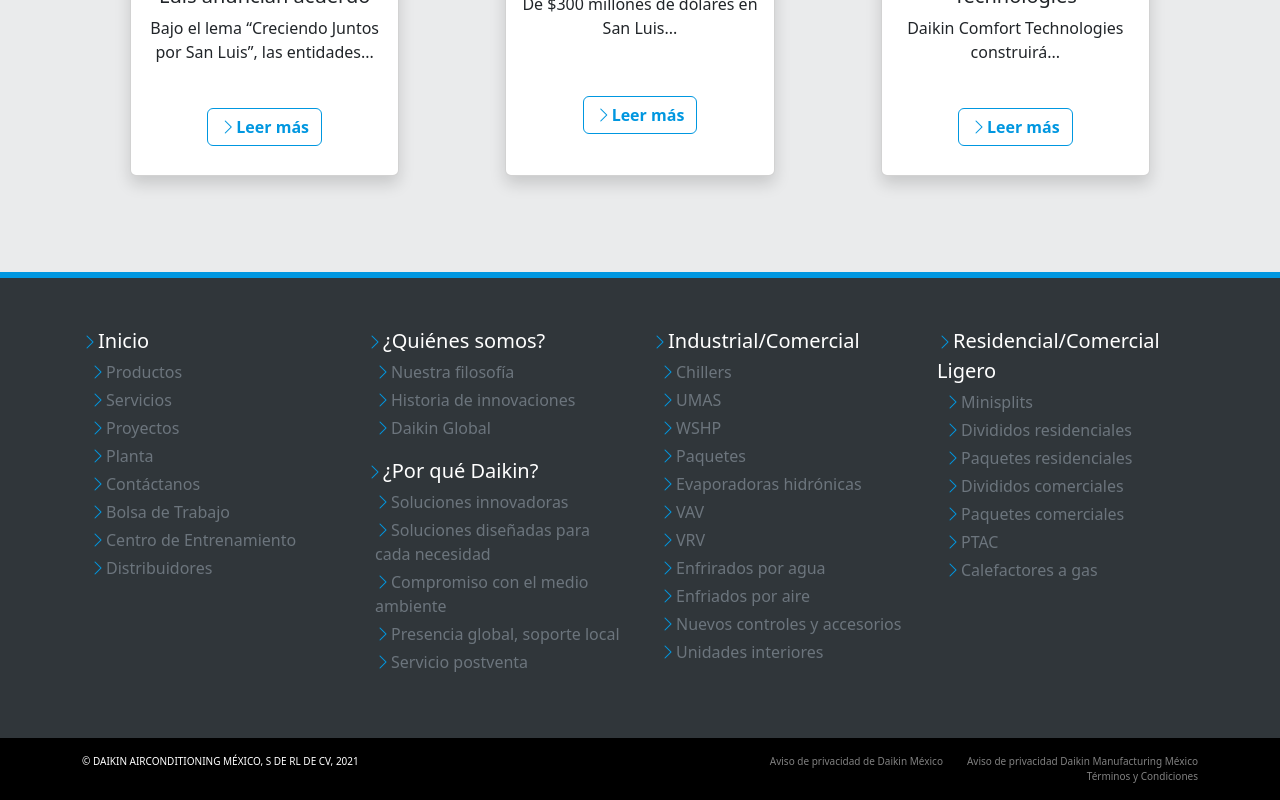
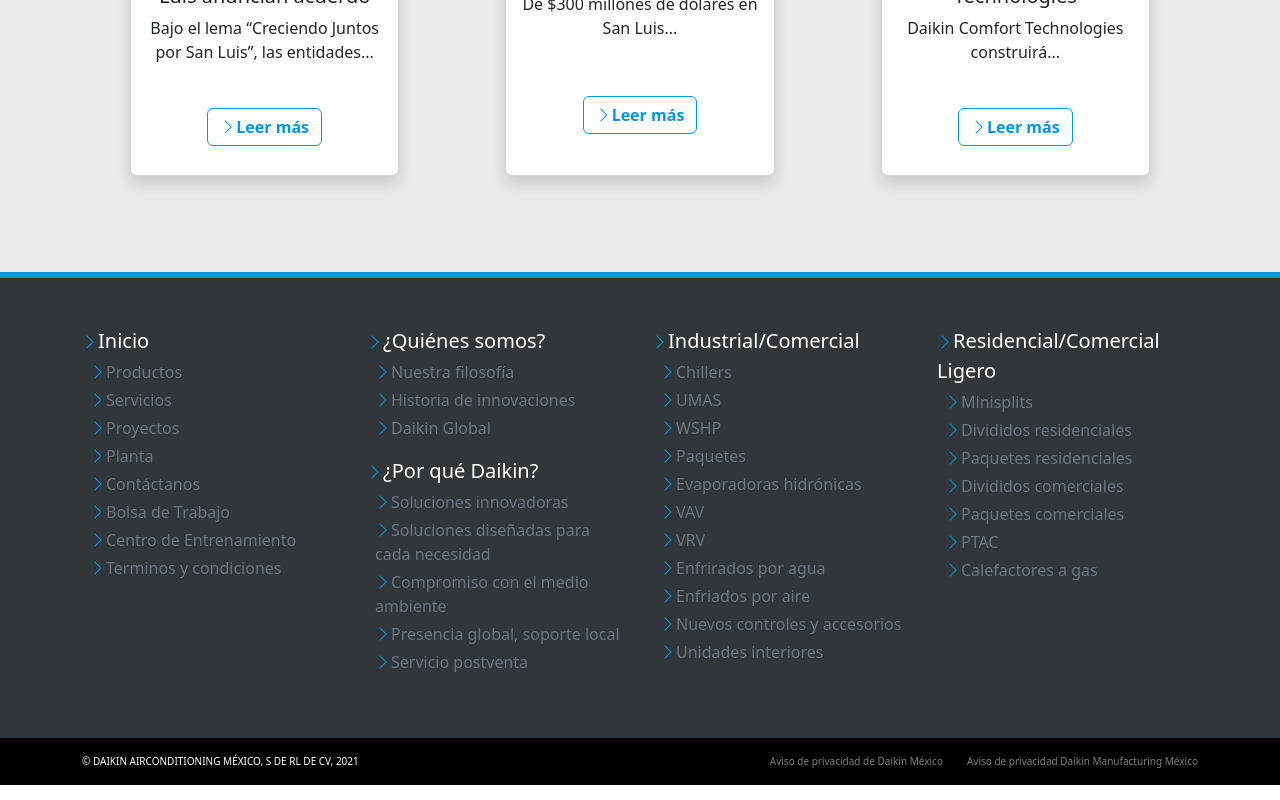
Before and after one commit to rjla-developer/React-Pag-Daikin-Mexico, a React (Create React App) app: page / in a window 1280 px wide. Shown: the part 4605-5405 px from the top of the page. Built offline with nearby package versions, Linux system fonts and the light colour scheme.

Commit message:
Terminos y condiciones, móvido

```diff
--- a/src/components/Footer.js
+++ b/src/components/Footer.js
@@ -58,8 +58,12 @@
               </li>
               <li className="mb-1">
                 <i className="txt-blue bi bi-chevron-right"></i>
-                <a className="text-decoration-none text-secondary" href="/">
-                  Distribuidores
+                <a
+                  className="text-decoration-none text-secondary"
+                  href={require("../pdf/DAMX - TC  Eng-Spa- Final V4.pdf")}
+                  target="_blank"
+                >
+                  Terminos y condiciones
                 </a>
               </li>
             </ul>
@@ -349,6 +353,16 @@
                   href="/"
                 >
                   <p className="mb-0">Distribuidores</p>
+                  <i className="bi bi-chevron-right text-end"></i>
+                </a>
+              </ListGroup.Item>
+              <ListGroup.Item>
+                <a
+                  className="text-decoration-none text-white d-flex justify-content-between"
+                  href={require("../pdf/DAMX - TC  Eng-Spa- Final V4.pdf")}
+                  target="_blank"
+                >
+                  <p className="mb-0">Terminos y condiciones</p>
                   <i className="bi bi-chevron-right text-end"></i>
                 </a>
               </ListGroup.Item>
@@ -652,14 +666,6 @@
                     Aviso de privacidad Daikin Manufacturing México
                   </a>
                 </Col>
-                <Col xs={"auto"}>
-                  <a
-                    className="text-decoration-none text-white opacity-50"
-                    href={"https://daikin.com.mx/terminos-y-condiciones-de-venta-directa-de-equipo-y-servicio"}
-                  >
-                    Términos y Condiciones
-                  </a>
-                </Col>
               </Row>
             </Col>
           </Row>
```
Also changed, not shown: 1 other file (tests, documents, lock files or other folders).
